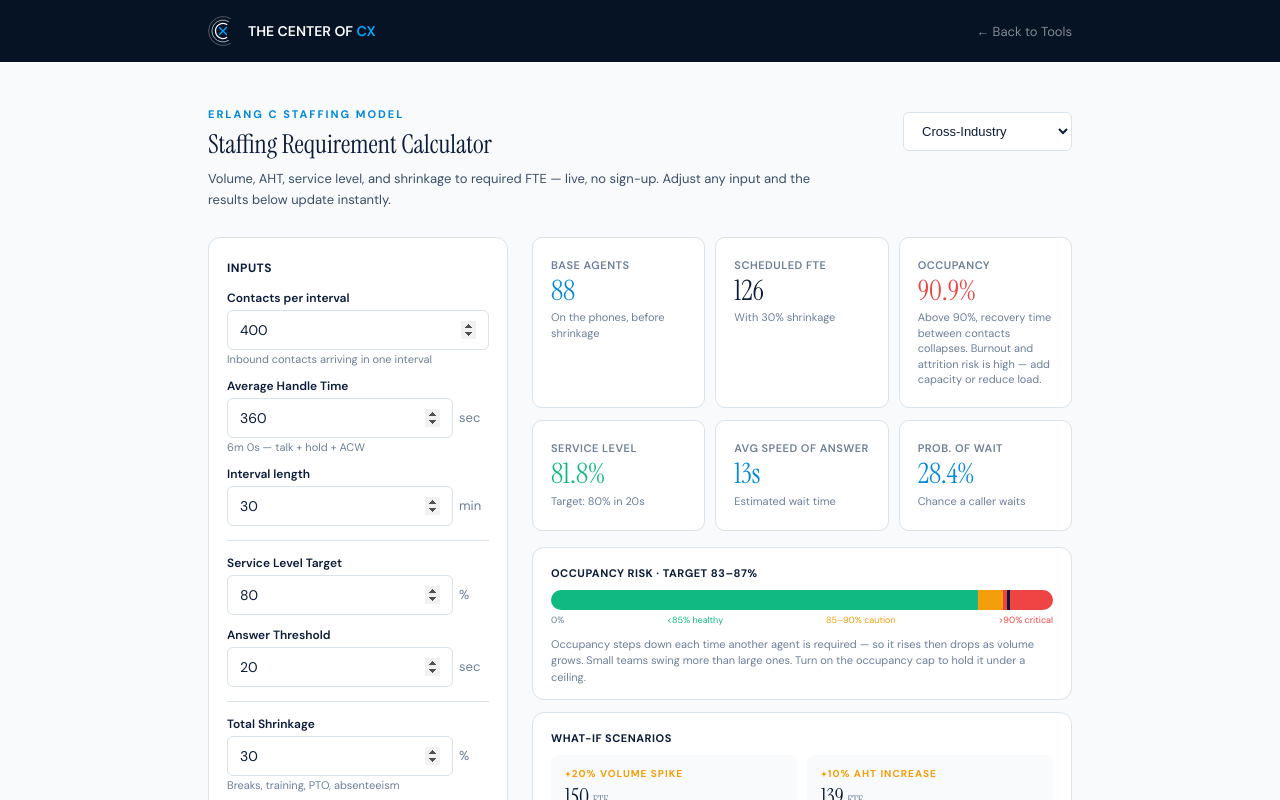
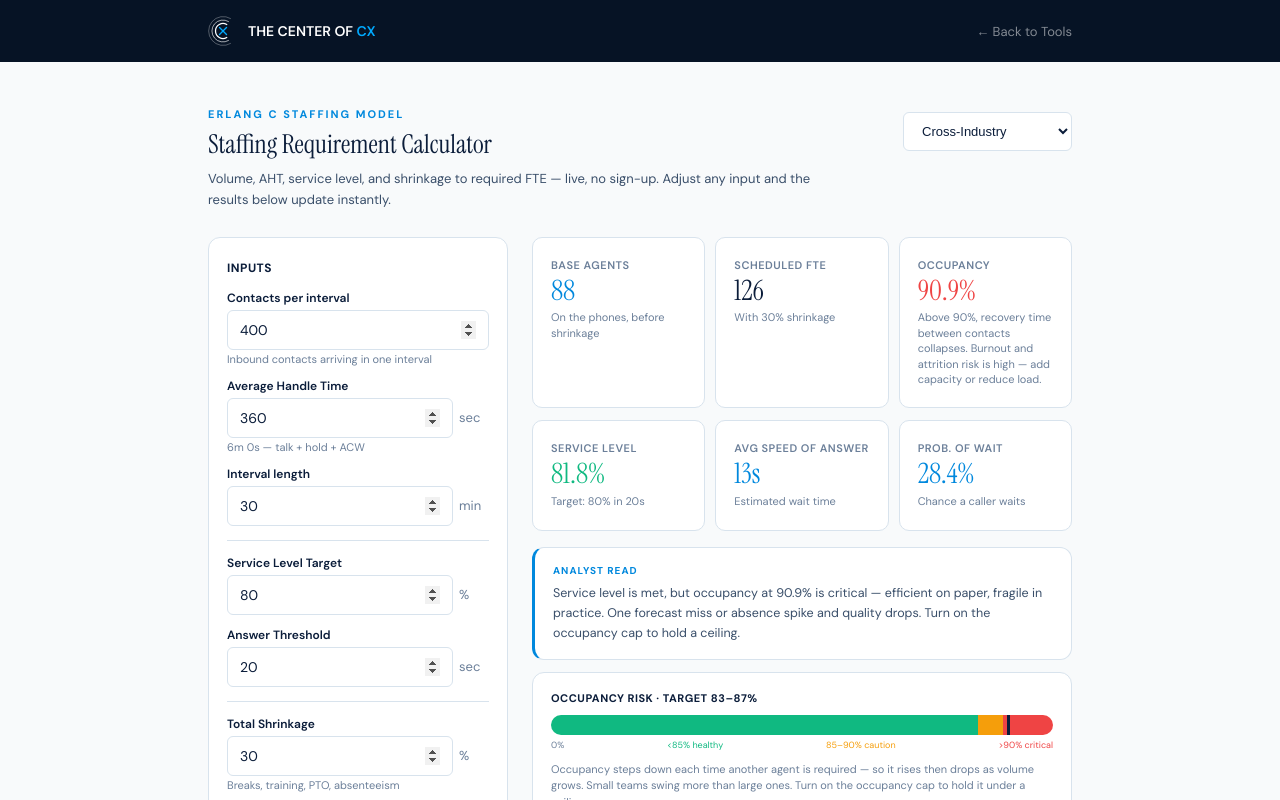
Before and after one commit to thomasbakerj-lgtm/CENTER-OF-CX, a React (Vite) app: page /tools/staffing-calculator in a window 1280 px wide. Shown: the top 800 px of the page. Built offline with nearby package versions, Linux system fonts and the light colour scheme.

Commit message:
Update StaffingCalculator.jsx

```diff
--- a/StaffingCalculator.jsx
+++ b/StaffingCalculator.jsx
@@ -49,6 +49,45 @@ function abandonmentCheck(N, A, ahtSec, patienceSec) {
   const theta = 1 / patienceSec;
   const pAbandonIfDelayed = theta / (theta + drainRate);
   return { estAband: C * pAbandonIfDelayed };
+}
+
+/* The insight layer: turn the raw metrics into the one or two things an operator
+   actually needs to read — the tension between SLA aggressiveness, occupancy, and
+   over/under-service. Priority-ordered; the UI takes the top two. This is the
+   "synthesis, not metric-dump" pattern other tools adopt where their data supports it. */
+function buildInsights(r, slTargetFrac, slSec, occInfo, capOn, capPct) {
+  const out = [];
+  const slPct = r.sl * 100, targetPct = slTargetFrac * 100, overBy = slPct - targetPct, occPct = r.occ * 100;
+  const looseOcc = r.occ < BENCH.occupancy.targetLow;
+  const aggressive = slTargetFrac >= 0.88 || slSec <= 10;
+  const band = `${Math.round(BENCH.occupancy.targetLow * 100)}–${Math.round(BENCH.occupancy.targetHigh * 100)}%`;
+
+  if (capOn && r.capped)
+    out.push(`Your ${capPct}% occupancy cap — not the service-level target — is setting headcount here, adding agents beyond what the SLA alone required to hold occupancy at ${occPct.toFixed(1)}%.`);
+
+  if (occInfo.band === "critical")
+    out.push(`Service level is met, but occupancy at ${occPct.toFixed(1)}% is critical — efficient on paper, fragile in practice. One forecast miss or absence spike and quality drops.${!capOn ? " Turn on the occupancy cap to hold a ceiling." : ""}`);
+
+  if (overBy >= 3) {
+    let t = `You're delivering ${slPct.toFixed(1)}% against your ${targetPct.toFixed(0)}% target — ${r.raw} agents is the fewest whole number that clears the SLA, so you're over-serving by ${Math.round(overBy)} points.`;
+    if (looseOcc) t += ` Occupancy is ${occPct.toFixed(1)}%, below the ${band} efficiency band, confirming you're staffed ahead of your own SLA.`;
+    t += ` If ${targetPct.toFixed(0)}% is firm this is correct; if it's aspirational, a slightly looser target or threshold frees capacity.`;
+    out.push(t);
+  }
+
+  if (occInfo.band === "caution")
+    out.push(`Occupancy at ${occPct.toFixed(1)}% is in the caution band — workable but tight. Aim for the ${band} target so a bad week doesn't break adherence.`);
+
+  if (looseOcc && occInfo.band === "healthy" && overBy < 3)
+    out.push(`Occupancy at ${occPct.toFixed(1)}% sits below the ${band} efficiency band while service level is met — you have headroom to absorb growth, or could run leaner if cost is the priority.`);
+
+  if (aggressive)
+    out.push(`A ${targetPct.toFixed(0)}% in ${slSec}s target is premium service (ASA ${Math.round(r.asa)}s, only ${(r.pw * 100).toFixed(0)}% of callers wait) — fast, but you carry agents to buy that speed. Most centers run 80% in 20–30s.`);
+
+  if (out.length === 0)
+    out.push(`Occupancy ${occPct.toFixed(1)}% and service level ${slPct.toFixed(1)}% are both in healthy ranges — a balanced plan with room to flex.`);
+
+  return out;
 }
 
 const PRESETS = {
@@ -113,7 +152,11 @@ export default function StaffingCalculator() {
 
   const aband = abandonmentCheck(r.raw, r.A, aht, patience);
   const adjR = aband ? calc(Math.max(1, Math.round(vol * (1 - aband.estAband))), aht, intv, slT / 100, slS, shrink / 100, occCap) : null;
-  const abandMeaningful = aband && adjR && (r.raw - adjR.raw) >= 1; // hide when adjustment rounds to zero
+  // Show abandonment only when it's actually actionable: a real agent difference AND
+  // either material abandonment (>=5%) or a 2+ agent saving. Hides trivial 1-agent/1% cases.
+  const abandMeaningful = aband && adjR && (r.raw - adjR.raw) >= 1 && (aband.estAband >= 0.05 || (r.raw - adjR.raw) >= 2);
+
+  const insights = buildInsights(r, slT / 100, slS, occInfo, capOn, capPct);
 
   const spike = calc(Math.round(vol * 1.2), aht, intv, slT / 100, slS, shrink / 100, occCap);
   const ahtUp = calc(vol, Math.round(aht * 1.1), intv, slT / 100, slS, shrink / 100, occCap);
@@ -128,6 +171,7 @@ export default function StaffingCalculator() {
       occupancyCap: occCap || undefined, occupancyCapped: r.capped || undefined,
       patienceSec: patience || undefined,
       estAbandonment: abandMeaningful ? +(aband.estAband).toFixed(4) : undefined,
+      analystRead: insights[0],
     });
     // eslint-disable-next-line react-hooks/exhaustive-deps
   }, [vol, intv, aht, shrink, slT, slS, patience, capOn, capPct]);
@@ -205,6 +249,13 @@ export default function StaffingCalculator() {
               <S label="Service Level" value={`${(r.sl * 100).toFixed(1)}%`} sub={`Target: ${slT}% in ${slS}s`} color={r.sl >= slT / 100 ? GREEN : RED} />
               <S label="Avg Speed of Answer" value={asaD} sub="Estimated wait time" />
               <S label="Prob. of Wait" value={`${(r.pw * 100).toFixed(1)}%`} sub="Chance a caller waits" />
+            </div>
+
+            <div style={{ background: "#fff", border: `1px solid ${BORDER}`, borderLeft: `3px solid ${ELECTRIC}`, borderRadius: 12, padding: "16px 18px", marginBottom: 12 }}>
+              <div style={{ fontSize: 10, fontWeight: 700, color: ELECTRIC, letterSpacing: 1, textTransform: "uppercase", marginBottom: 6 }}>Analyst Read</div>
+              {insights.slice(0, 2).map((t, i) => (
+                <p key={i} style={{ fontSize: 12.5, color: SLATE, lineHeight: 1.6, margin: i ? "8px 0 0" : 0 }}>{t}</p>
+              ))}
             </div>
 
             <div style={{ background: "#fff", border: `1px solid ${BORDER}`, borderRadius: 12, padding: "18px 18px 14px", marginBottom: 12 }}>
@@ -332,7 +383,7 @@ export default function StaffingCalculator() {
                   { title: "Key Findings", type: "findings", items: [
                     `At ${vol} contacts per ${intv}-minute interval with ${fmtMS(aht)} AHT, you need ${r.raw} agents on the phones to meet ${slT}/${slS} service level${r.capped ? ` while holding occupancy under your ${capPct}% cap` : ""}.`,
                     `After applying ${shrink}% shrinkage, that becomes ${r.sched} scheduled FTE.`,
-                    `Occupancy is ${(r.occ * 100).toFixed(0)}% — ${occInfo.label.toLowerCase()}. ${occInfo.message}`,
+                    ...insights.slice(0, 2),
                     shrinkInfo.message,
                     ...(abandMeaningful ? [`With ${patience}s average patience, an estimated ${(aband.estAband * 100).toFixed(1)}% of contacts would abandon; the abandonment-adjusted estimate is ${adjR.raw} base agents versus the Erlang C ${r.raw}.`] : []),
                     `A 20% volume spike would require ${spike.sched} FTE (${spike.sched - r.sched >= 0 ? "+" : ""}${spike.sched - r.sched} agents).`,
```
